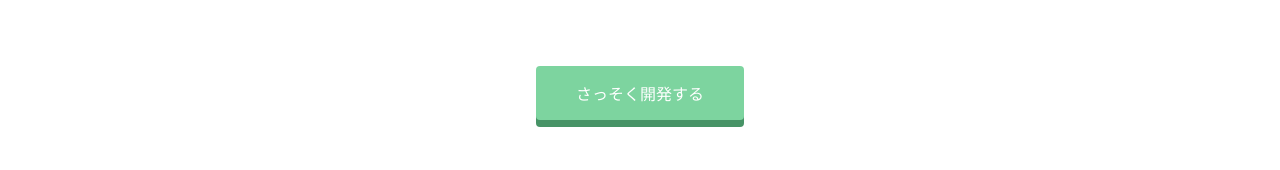
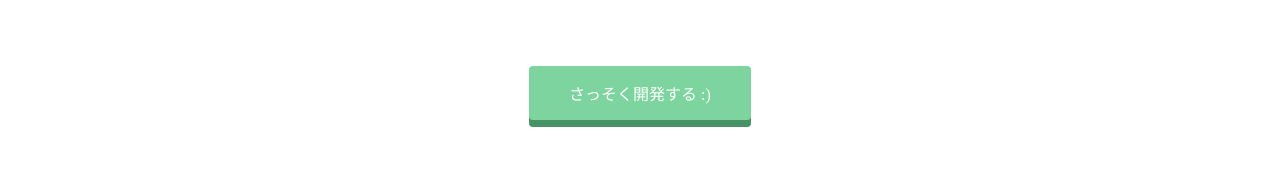
Before and after one commit to shee-p/shee-p.github.io, a plain HTML site: page index.html in a window 1280 px wide. Shown: the part 1426-1596 px from the top of the page. Drawn offline with Linux system fonts and the light colour scheme.

Commit message:
Update index.html

```diff
--- a/index.html
+++ b/index.html
@@ -77,7 +77,7 @@
         <h2>さぁ、あなたもProgateでプログラミングを学んでみませんか?</h2>
         <h3>Let's learn to code, learn to be creative!</h3>
       </div>
-      <span class="btn message">さっそく開発する</span>
+      <span class="btn message">さっそく開発する :) </span>
     </div>
   </div>
   <footer>
```
